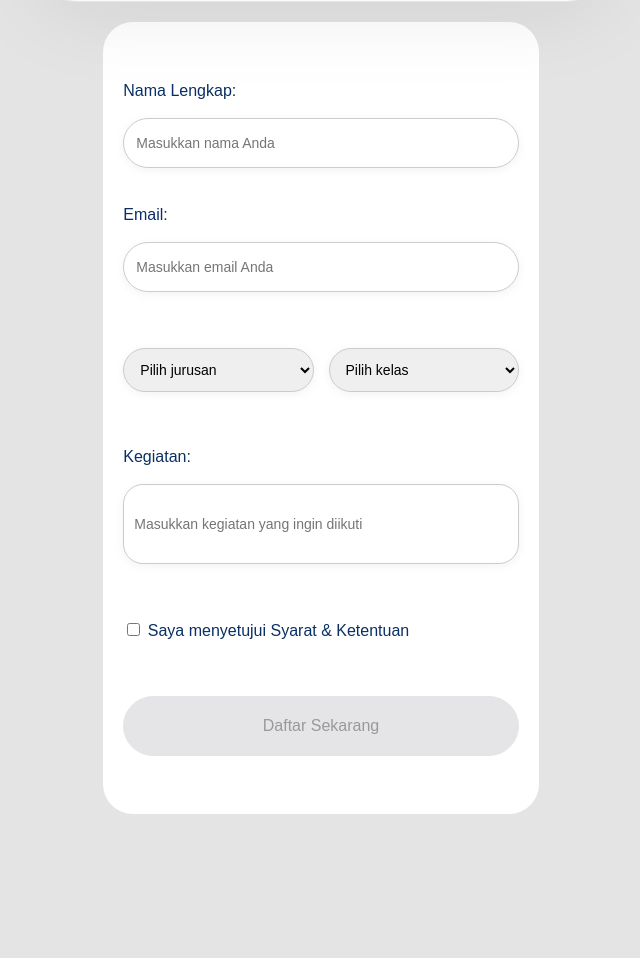
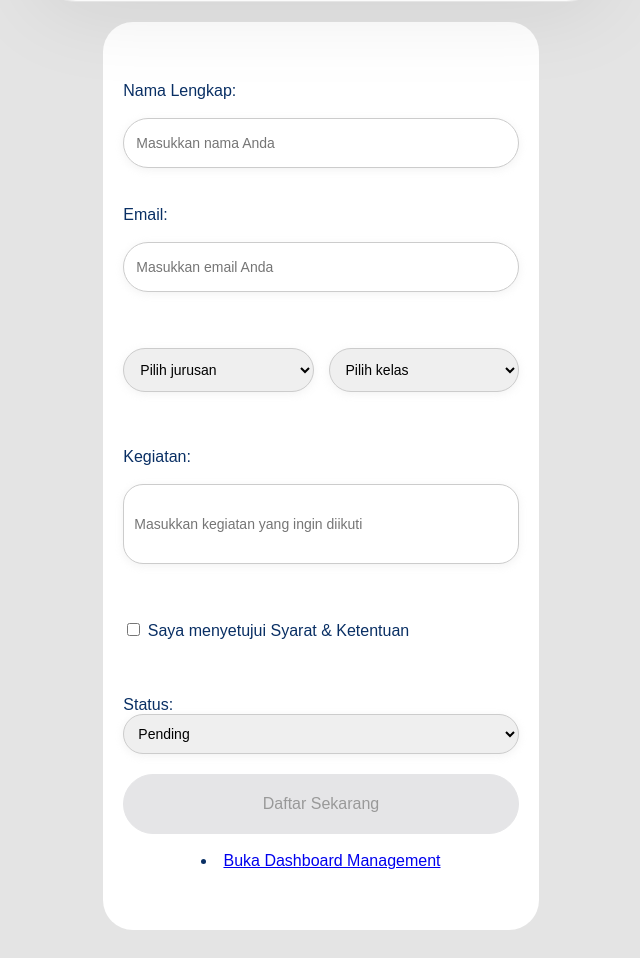
Before and after one commit to z34n-ui/Form, a plain HTML site: page index.html in a window 1280 px wide. Shown: the part 100-1058 px from the top of the page, without its empty margins (319-959 px from the left). Before the commit the page ends 942 px from the top, so only its background shows below. Drawn offline with Linux system fonts and the light colour scheme.

Commit message:
update data functionality with URL query params and edit mode

```diff
--- a/index.html
+++ b/index.html
@@ -115,9 +115,28 @@
         <br>
         <br>
 
+        <input type="hidden" id="editId">
+
+        <div id="StatusGroup">
+            <label for="inputStatus">Status:</label><br>
+            <select id="inputStatus">
+                <option value="pending">Pending</option>
+                <option value="approve">Approve</option>
+                <option value="reject">Reject</option>
+            </select>
+        </div>
+
         <button type="submit" id="tombolSubmit" disabled>Daftar Sekarang</button>
 
         <br>
+
+        <div style="text-align: center; margin-bottom: 20px;">
+            <li>
+                <a class="tdm" href="pages/dashboard.html">
+                    Buka Dashboard Management
+                </a>
+            </li>
+        </div>
 
         <div id="hasil"></div>
 
```
